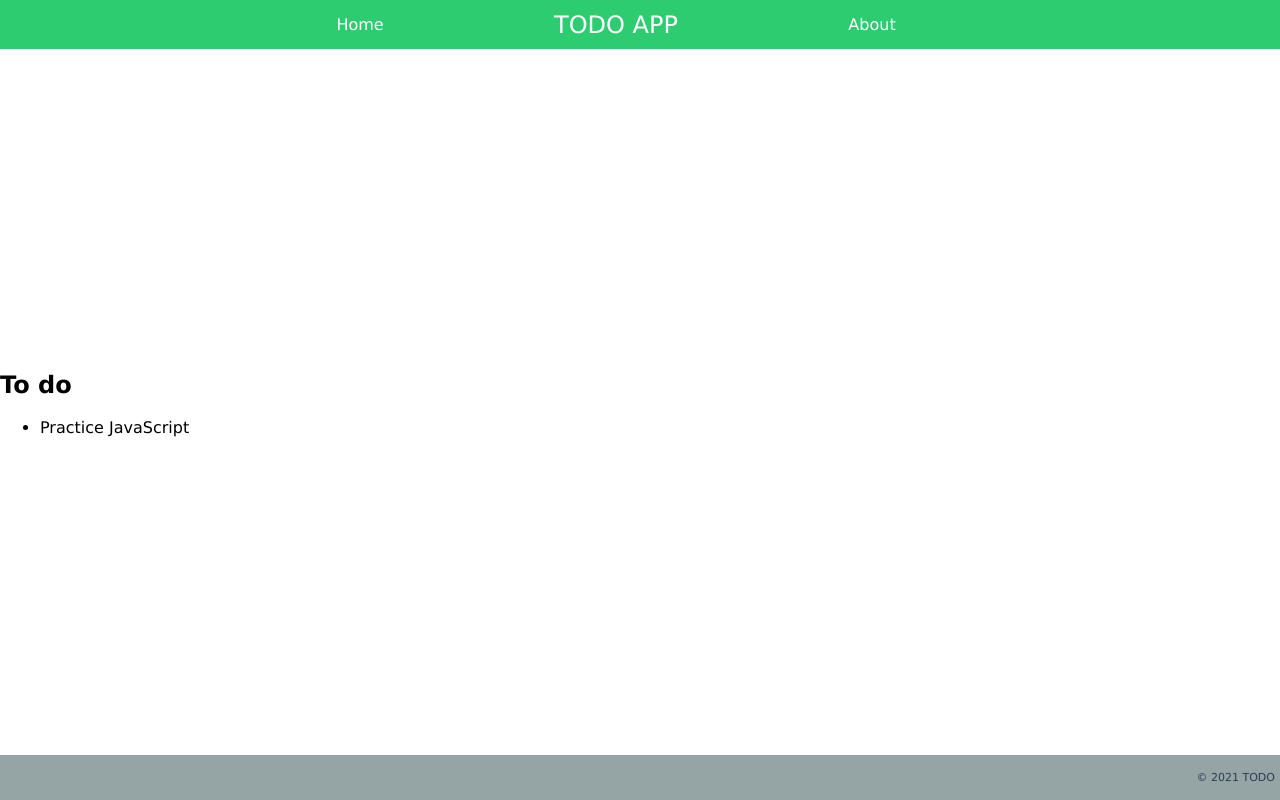
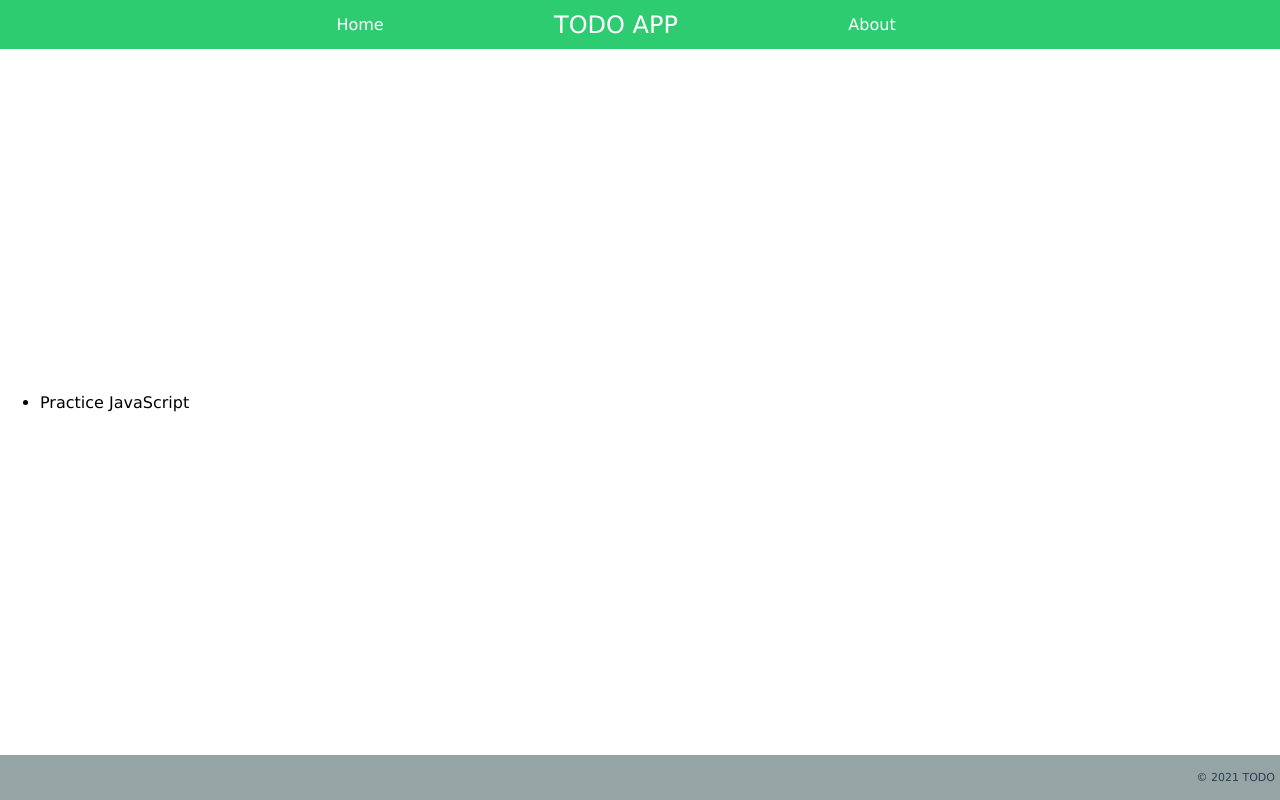
Before and after one commit to t0mclaudio/fe-prax-one, a React (Create React App) app: page / in a window 1280 px wide. Built offline with nearby package versions, Linux system fonts and the light colour scheme; data requests are answered from the project's data file.

Commit message:
create functionality and tests for home component

```diff
--- a/src/Home/index.js
+++ b/src/Home/index.js
@@ -1,14 +1,20 @@
 import { useContext } from "react";
 import { AppContext } from "../context";
 
-const Home = () => {
-  const { toDoList } = useContext(AppContext);
-  return  (
+const NothingToShow = () => {
+  return (
     <section>
-      <h1>To do</h1>
+      <p>Nothing to show</p>
+    </section>
+  )
+}
+
+const ToDoList = ({todos}) => {
+  return (
+    <section>
     <ul>
       {
-          toDoList.map(item => {
+        todos.map(item => {
           return (
             <li key={item.id}>{item.title}</li>
           )
@@ -19,4 +25,13 @@ const Home = () => {
   )
 }
 
+const Home = () => {
+  const { toDoList } = useContext(AppContext);
+  if (toDoList.length === 0) {
+    return <NothingToShow />
+  } else {
+    return <ToDoList todos={toDoList} />
+  }
+}
+
 export default Home;
--- a/src/Todo/index.js
+++ b/src/Todo/index.js
@@ -0,0 +1,3 @@
+const Todo = () => <div></div>
+
+export default Todo;
```
Also changed, not shown: 2 other files (tests, documents, lock files or other folders). Lines whose indentation alone changed are shown as unchanged.
